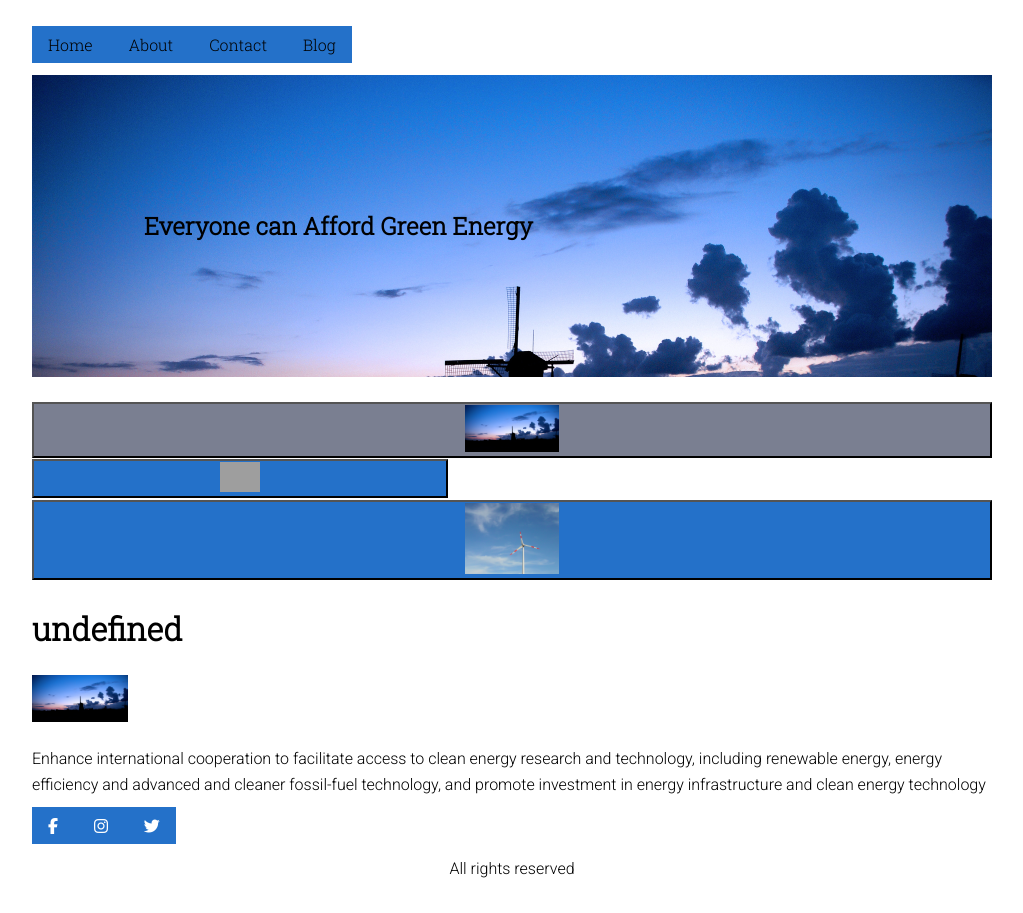
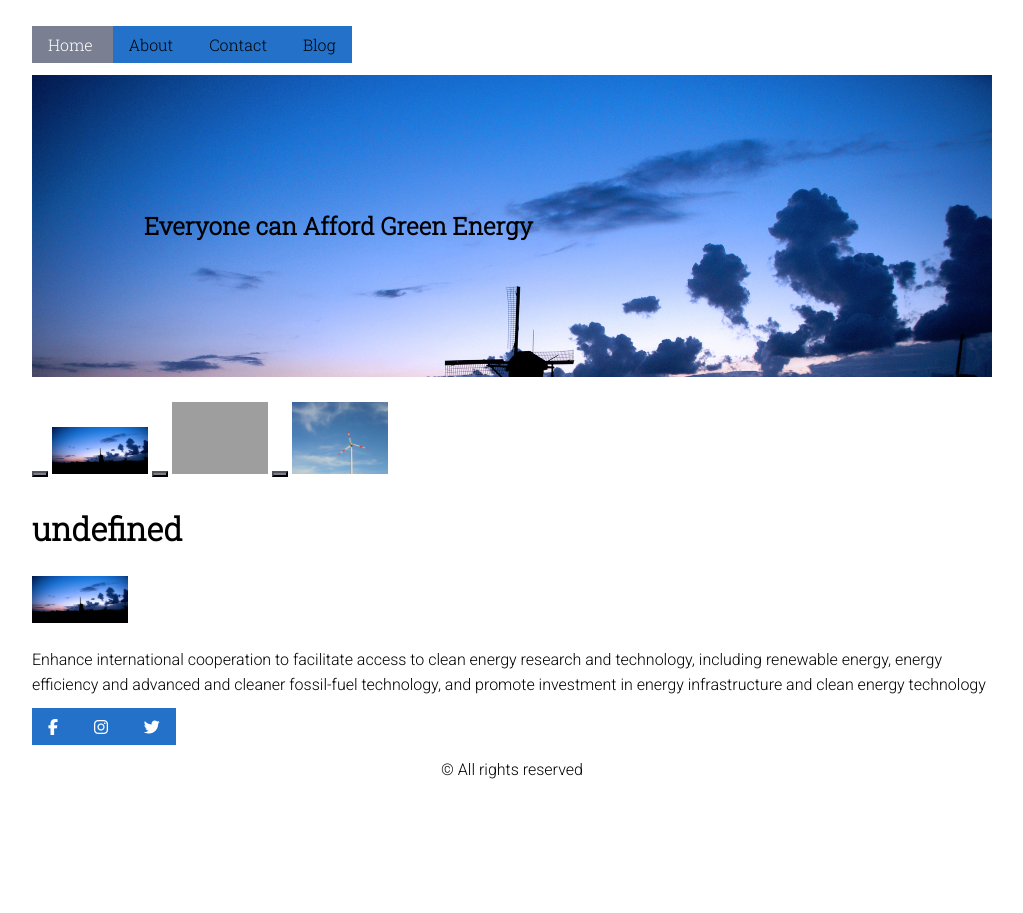
Before and after one commit to ravnoorbajaj/green-energy, a plain HTML site: page index.html in a window 1280 px wide. Shown: the whole page, without its empty margins (0-1023 px from the left). After the commit the page ends 814 px from the top, so only its background shows below. Drawn offline with Linux system fonts and the light colour scheme; grey boxes are pictures that could not be loaded.

Commit message:
Update index.html

```diff
--- a/index.html
+++ b/index.html
@@ -33,17 +33,17 @@
 <body>
     <nav>
         <ul>
-            <li>
-                <a href="index.html">Home</a>
+            <li id="active">
+                Home
             </li>
             <li>
-                <a href="#">About</a>
+                About
             </li>
             <li>
-                <a href="#">Contact</a>
+                Contact
             </li>
             <li>
-                <a href="#">Blog</a>
+                Blog
             </li>
         </ul>
     </nav>
@@ -53,48 +53,52 @@
 
     <br>
 
-    <section>
-        <button class="menu btn1" id="btn-active">
-            <div class="btnImg">
+    <main class="main-content">
+        <div class="controls">
+
+            <button onclick="OnClick()" class="menu btn1" id="btn-active"></button>
+
 
             <img src="img/green1.jpg">
-            </div>
+
             </button>
 
-        <button class="menu btn2">
-            <div class="btnImg">
+            <button onclick="OnClick()" class="menu btn2" id="btn-active"></button>
+
 
             <img src="img/green2.jpg">
-            </div>
+
             </button>
 
 
-        <button class="menu btn3">
-            <div class="btnImg">
+            <button onclick="OnClick()" class="menu btn3" id="btn-active"></button>
+
 
             <img src="img/green3.jpg">
-            </div>
+
             </button>
             </section>
 
             <div id="dynamic-content">
             </div>
+        </div>
+    </main>
 
     <footer>
         <nav>
             <ul>
                 <li>
-                    <a><i class="fab fa-facebook-f"></i></a>
+                    <a href="https://www.facebook.com/"><i class="fab fa-facebook-f"></i></a>
                 </li>
                 <li>
-                   <a> <i class="fab fa-instagram"></i> </a>
+                    <a href="https://www.instagram.com/"> <i class="fab fa-instagram"></i> </a>
                 </li>
                 <li>
-                  <a> <i class="fab fa-twitter"></i> </a>
+                    <a href="https://www.twitter.com"> <i class="fab fa-twitter"></i> </a>
                 </li>
             </ul>
         </nav>
-        <p>All rights reserved</p>
+        <p>&copy; All rights reserved</p>
 
     </footer>
 
```
Lines whose indentation alone changed are shown as unchanged.
